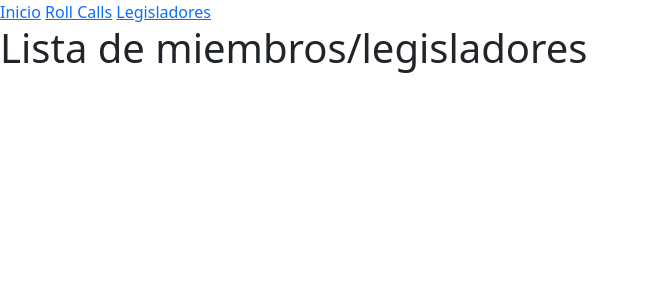
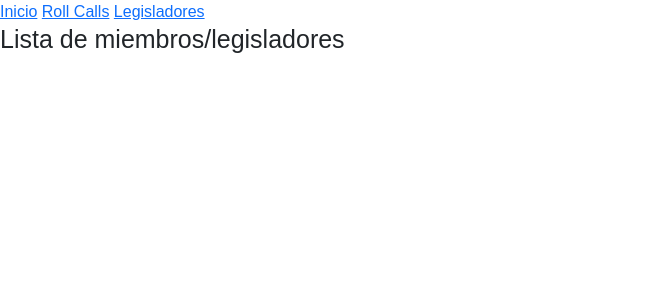
Before and after one commit to PaylemanC/Proyecto-Final-BC-Python-Avanzado-g2, a Django app: page /legislators in a window 1280 px wide. Shown: the top 300 px of the page, without its empty margins (0-649 px from the left). Run offline with Django 5.2, Linux system fonts and the light colour scheme.

Commit message:
chore: link CSS file/s to HTML template/s

```diff
--- /dev/null
+++ b/rollcall_votes/static/css/dashboard.css
@@ -0,0 +1,3 @@
+h1 {
+    color:chocolate;
+}
--- /dev/null
+++ b/rollcall_votes/static/css/styles.css
@@ -0,0 +1,14 @@
+* {
+    margin: 0;
+    padding: 0;
+    box-sizing: border-box;
+}
+
+html {
+    font-size: 62.5%; /* 1rem = 10px */
+}
+
+body {
+    font-family: Arial, sans-serif;
+    font-size: 1.6rem;
+}
--- a/rollcall_votes/templates/base.html
+++ b/rollcall_votes/templates/base.html
@@ -1,4 +1,5 @@
 <!DOCTYPE html>
+{% load static %}
 <html lang="en">
 <head>
     <meta charset="UTF-8">
@@ -6,6 +7,8 @@
     <title>{% block title %}{% endblock %}</title>
     <link href="https://cdn.jsdelivr.net/npm/bootstrap@5.3.3/dist/css/bootstrap.min.css" rel="stylesheet" integrity="sha384-QWTKZyjpPEjISv5WaRU9OFeRpok6YctnYmDr5pNlyT2bRjXh0JMhjY6hW+ALEwIH" crossorigin="anonymous">
     <link href="https://cdn.jsdelivr.net/npm/bootstrap-icons/font/bootstrap-icons.css" rel="stylesheet">
+    <link rel="stylesheet" href="{% static 'css/styles.css' %}">
+    {% block styles %}{% endblock %}
 </head>
 <body>
     {% include "components/sidebar.html" %}
--- a/rollcall_votes/templates/dashboard.html
+++ b/rollcall_votes/templates/dashboard.html
@@ -1,6 +1,8 @@
 {% extends 'base.html' %}
+{% load static %}
 
 {% block title %}Inicio - Dashboard{% endblock %}
+{% block styles %}<link rel="stylesheet" href="{% static 'css/dashboard.css' %}">{% endblock styles %}
 
 {% block content %}
 
```
